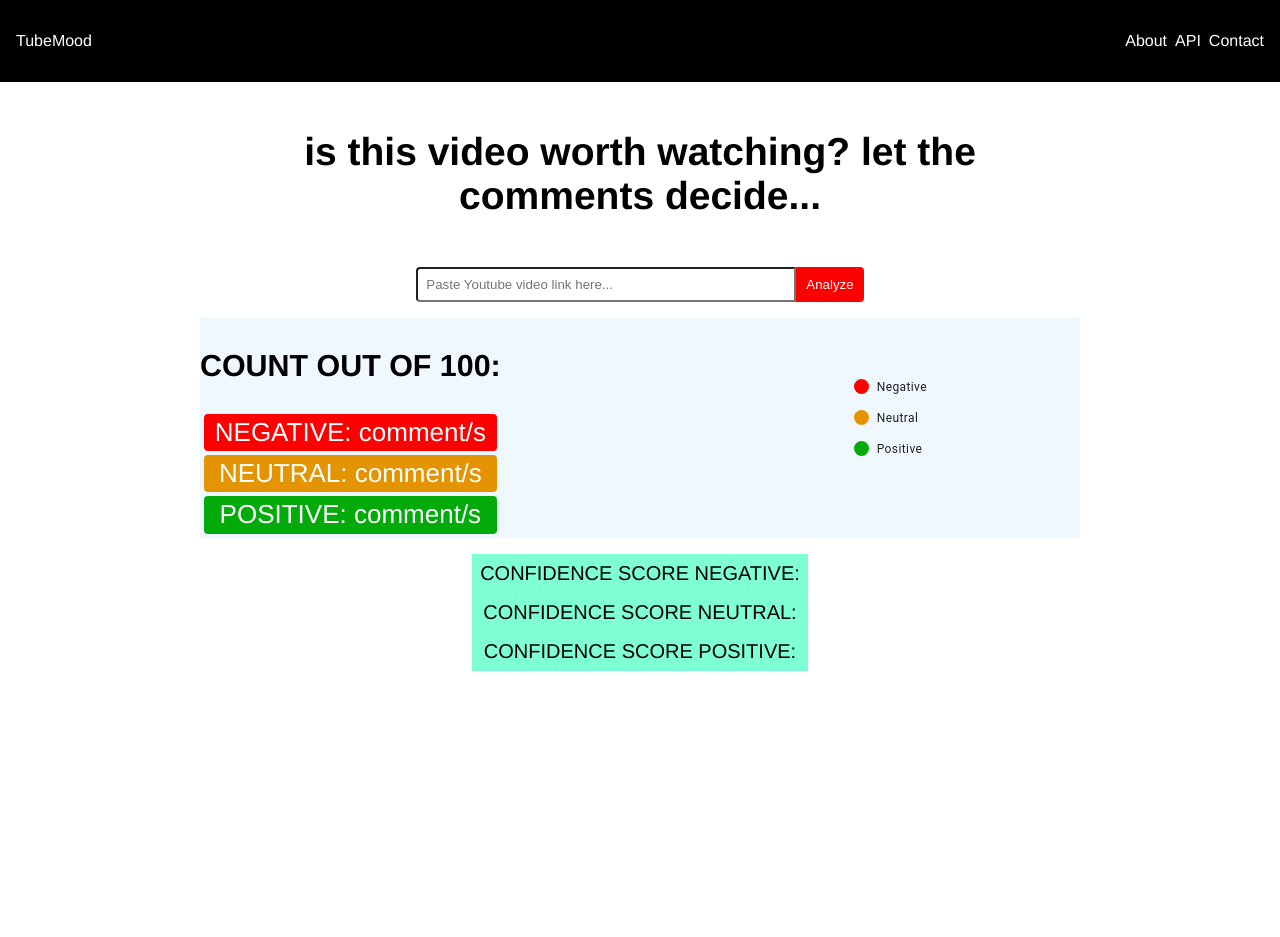
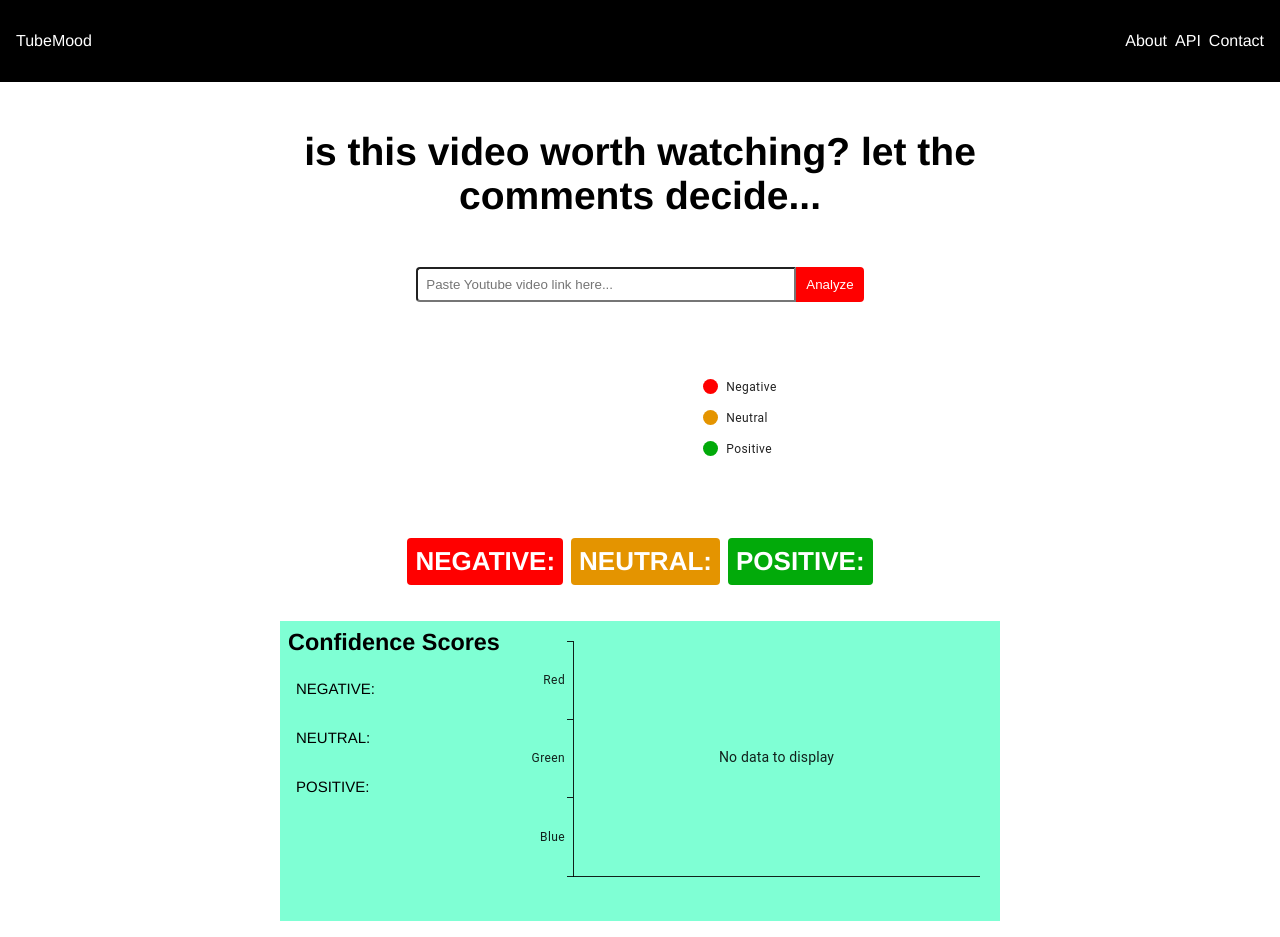
Before and after one commit to kebin111/TubeMood, a React (Create React App) app in the folder tubemood/: page / in a window 1280 px wide. Before the commit the page ends 800 px from the top, so only its background shows below. Built offline with nearby package versions, Linux system fonts and the light colour scheme; no server answers.

Commit message:
started bar graph of confidence

```diff
--- a/tubemood/src/App.css
+++ b/tubemood/src/App.css
@@ -94,10 +94,16 @@
 .count-container{
   max-width: 55rem;
   width: 90%;
-  background-color: aliceblue;
+  background-color: rgb(255, 255, 255);
   display: flex;
+  flex-direction: column;
   justify-content: flex-start;
-  align-items: flex-start;
+  align-items: center;
+}
+
+.cc-box {
+  display: flex;
+  padding: 1rem;
 }
 
 .count-container h3{
@@ -105,7 +111,7 @@
 }
 
 .cc-negative{
-  padding: 0.2rem;
+  padding: 0.5rem;
   background-color: #ff0000;
   color:#FFFFFF;
   margin: 0.25rem;
@@ -113,9 +119,10 @@
   position: relative;
   top: 0;
   transition: top ease 0.5s;
+  font-weight: bold;
 }
 .cc-neutral{
-  padding: 0.2rem;
+  padding: 0.5rem;
   background-color: #e49400;
   color:#FFFFFF;
   margin: 0.25rem;
@@ -123,9 +130,10 @@
   position: relative;
   top: 0;
   transition: top ease 0.5s;
+  font-weight: bold;
 }
 .cc-positive{
-  padding: 0.2rem;
+  padding: 0.5rem;
   background-color: #02aa0a;
   color:#FFFFFF;
   margin: 0.25rem;
@@ -133,6 +141,7 @@
   position: relative;
   top: 0;
   transition: top ease 0.5s;
+  font-weight: bold;
 }
 
 .cc-negative:hover{
@@ -153,13 +162,22 @@
   margin-top: 1rem;
   background-color: aquamarine;
   font-size: 20px;
+  display: flex;
+  max-width: 45rem;
+  width: 90%;
+
 }
 
 .conf-box{
   display: flex;
   flex-direction: column;
+  align-items: flex-start;
 }
 
-.conf-box p{
+.conf-box h3{
   margin: 0.5rem;
 }
+.conf-box p{
+  margin: 1rem;
+  font-size: 15px;
+}
--- a/tubemood/src/App.js
+++ b/tubemood/src/App.js
@@ -1,6 +1,6 @@
 import './App.css';
 import React, {useEffect, useState} from 'react';
-import CountsPie from './charts';
+import {CountsPie , ConfidenceBar}  from './charts.js';
 import Axios from 'axios';
 
 
@@ -81,14 +81,15 @@ import Axios from 'axios';
         {/* <p>{data}</p> */}
         <div className="count-container">
 
+        <CountsPie counts={counts} />
+
         <div className="cc-box">
-          <h3>COUNT OUT OF 100:</h3>
-          <div className="cc-negative">NEGATIVE: {counts[0]} comment/s</div>
-          <div className="cc-neutral">NEUTRAL: {counts[1]} comment/s</div>
-          <div className="cc-positive"> POSITIVE: {counts[2]} comment/s</div>
+          <div className="cc-negative">NEGATIVE: {counts[0]} </div>
+          <div className="cc-neutral">NEUTRAL: {counts[1]} </div>
+          <div className="cc-positive"> POSITIVE: {counts[2]} </div>
         </div>
 
-        <CountsPie counts={counts} />
+
 
         </div>
 
@@ -97,12 +98,12 @@ import Axios from 'axios';
 
 
           <div className="conf-box">
-            <p>CONFIDENCE SCORE NEGATIVE: {confidence[0]}</p>
-            <p>CONFIDENCE SCORE NEUTRAL: {confidence[1]}</p>
-            <p>CONFIDENCE SCORE POSITIVE: {confidence[2]}</p>
-
+            <h3>Confidence Scores</h3>
+            <p>NEGATIVE: {confidence[0]}</p>
+            <p>NEUTRAL: {confidence[1]}</p>
+            <p>POSITIVE: {confidence[2]}</p>
           </div>
-
+           <ConfidenceBar confidence={confidence}/>
 
 
 
--- a/tubemood/src/charts.js
+++ b/tubemood/src/charts.js
@@ -1,7 +1,8 @@
 import * as React from 'react';
 import { PieChart } from '@mui/x-charts/PieChart';
+import { BarChart } from '@mui/x-charts/BarChart'
 
-export default function CountsPie({ counts }){
+export function CountsPie({ counts }){
     return(
         <PieChart
         series={[
@@ -18,3 +19,15 @@ export default function CountsPie({ counts }){
         />
     );
 }
+
+export function ConfidenceBar({ confidence }){
+    return (
+    <BarChart
+      height={300}
+      yAxis={[{ scaleType: 'band', data: ['Red', 'Green', 'Blue'], categoryGapRatioGapRatio: 0.3 }]}
+      series={[{ data: confidence }]}
+      layout="horizontal"
+    />
+    );
+
+}
```
